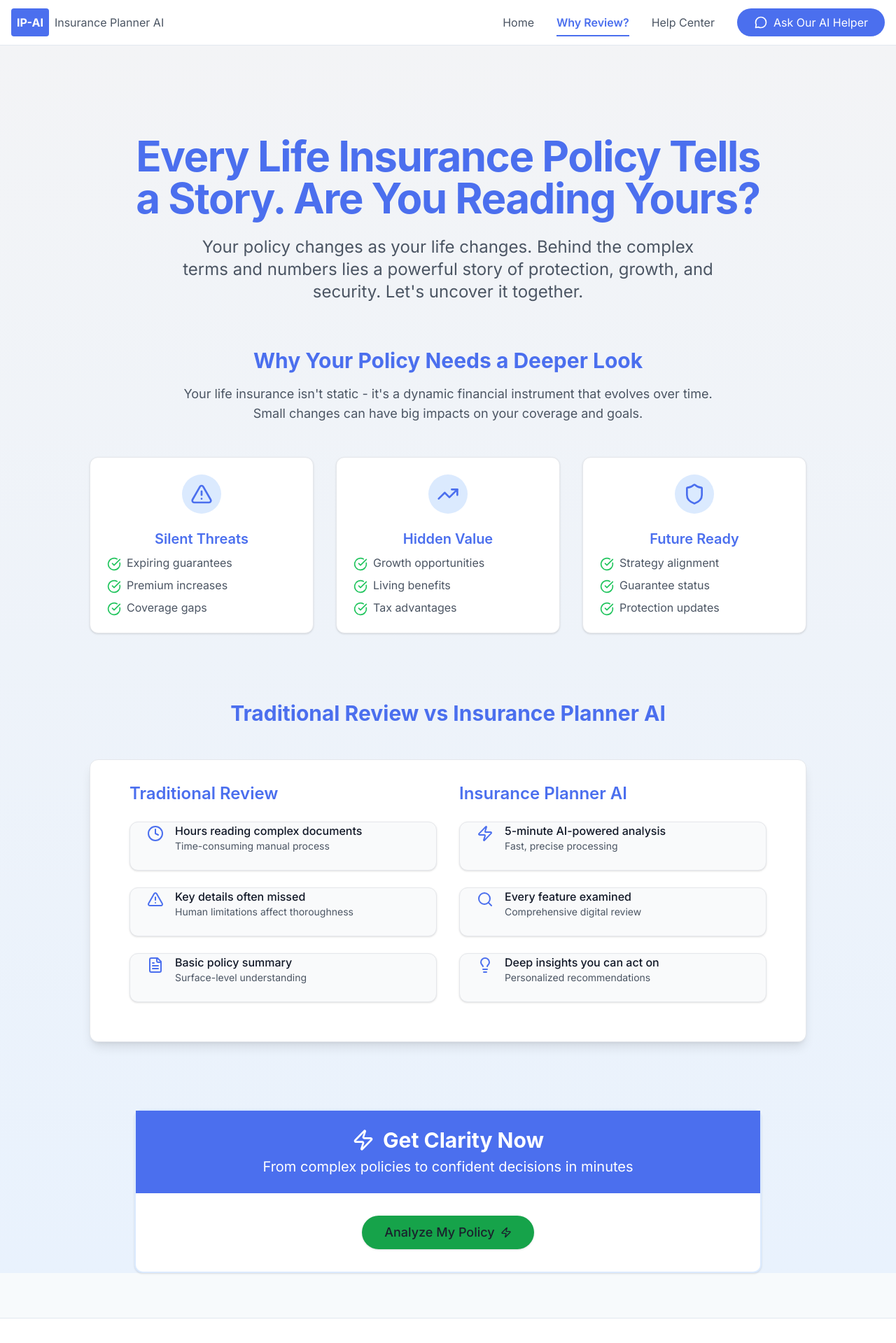
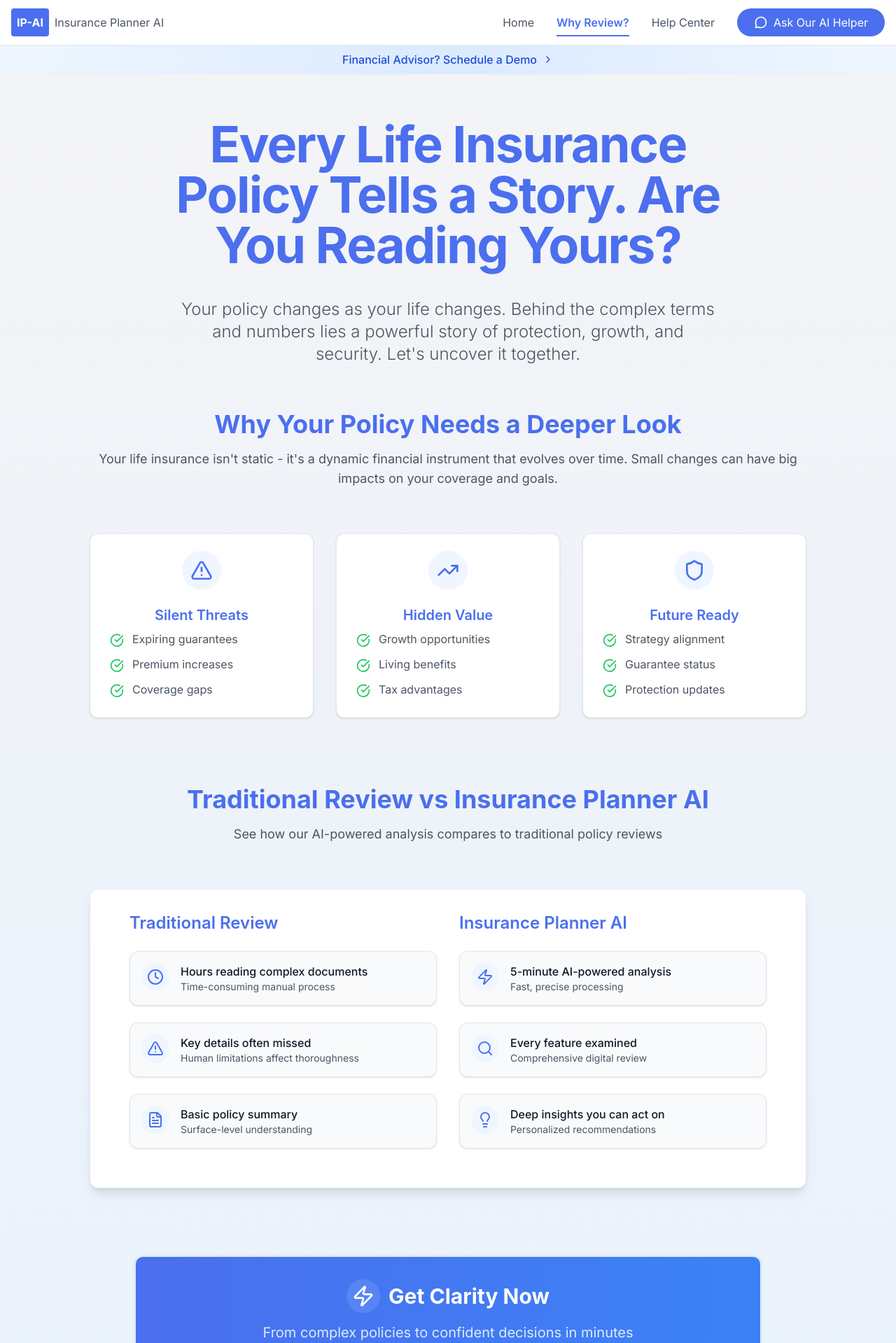
Before and after one commit to itsgabeover/dashboard-copy, a Next.js app: page /about in a window 1280 px wide. Shown: the top 1919 px of the page at 70% size. Built offline with nearby package versions, Linux system fonts and the light colour scheme.

Commit message:
Update page.tsx

```diff
--- a/app/about/page.tsx
+++ b/app/about/page.tsx
@@ -1,6 +1,18 @@
 "use client"
 
-import { Zap, Shield, TrendingUp, AlertTriangle, CheckCircle, Clock, FileText, Search, Lightbulb } from "lucide-react"
+import {
+  Zap,
+  Shield,
+  TrendingUp,
+  AlertTriangle,
+  CheckCircle,
+  Clock,
+  FileText,
+  Search,
+  Lightbulb,
+  ChevronRight,
+  ArrowRight,
+} from "lucide-react"
 import Link from "next/link"
 import { Button } from "@/components/ui/button"
 import { Card, CardContent, CardHeader } from "@/components/ui/card"
@@ -8,14 +20,28 @@ import type { FC } from "react"
 
 const AboutPage: FC = () => {
   return (
-    <section className="w-full bg-gradient-to-b from-gray-100 to-blue-100/50">
-      <div className="container mx-auto px-4 pt-16 md:pt-24 lg:pt-32">
+    <section className="w-full relative" aria-labelledby="about-title">
+      {/* Advisor Banner */}
+      <div className="bg-gradient-to-r from-blue-50 via-blue-100 to-blue-50 text-blue-700 py-2 px-4 text-center border-b border-blue-100/50">
+        <Link
+          href="/advisor-demo"
+          className="text-base font-medium hover:underline inline-flex items-center gap-2 transition-colors hover:text-blue-800"
+        >
+          Financial Advisor? Schedule a Demo <ChevronRight className="w-4 h-4" />
+        </Link>
+      </div>
+
+      <div className="min-h-screen bg-gradient-to-b from-gray-100 to-blue-100/50 py-16">
+        <div className="container mx-auto px-4 sm:px-6 lg:px-8">
           {/* Hero Section */}
-        <div className="flex flex-col items-center space-y-6 text-center mb-16">
-          <h1 className="text-4xl md:text-5xl lg:text-6xl font-bold tracking-tight text-[#4B6FEE] max-w-4xl">
+          <div className="flex flex-col items-center space-y-6 text-center max-w-4xl mx-auto mb-16">
+            <h1
+              id="about-title"
+              className="text-4xl md:text-6xl lg:text-7xl font-bold text-[#4B6FEE] mb-4 tracking-tight"
+            >
               Every Life Insurance Policy Tells a Story. Are You Reading Yours?
             </h1>
-          <p className="text-xl md:text-2xl text-gray-600 max-w-3xl">
+            <p className="text-xl md:text-2xl text-gray-600 font-light max-w-3xl">
               Your policy changes as your life changes. Behind the complex terms and numbers lies a powerful story of
               protection, growth, and security. Let&apos;s uncover it together.
             </p>
@@ -23,11 +49,13 @@ const AboutPage: FC = () => {
 
           {/* Key Issues Section */}
           <div className="max-w-5xl mx-auto mb-24">
-          <h2 className="text-3xl font-bold text-center text-[#4B6FEE] mb-4">Why Your Policy Needs a Deeper Look</h2>
-          <p className="text-lg text-gray-600 text-center mb-12 max-w-3xl mx-auto">
+            <div className="text-center mb-16 space-y-4">
+              <h2 className="text-3xl md:text-4xl font-bold text-[#4B6FEE]">Why Your Policy Needs a Deeper Look</h2>
+              <p className="text-gray-600 text-lg">
                 Your life insurance isn&apos;t static - it&apos;s a dynamic financial instrument that evolves over time.
                 Small changes can have big impacts on your coverage and goals.
               </p>
+            </div>
             <div className="grid md:grid-cols-3 gap-8">
               {[
                 {
@@ -48,20 +76,24 @@ const AboutPage: FC = () => {
               ].map((section, index) => (
                 <Card
                   key={index}
-                className="transition-all hover:shadow-lg bg-white transform hover:scale-105 duration-300"
+                  className="group transition-all duration-300 hover:shadow-lg bg-white transform hover:scale-102"
                 >
                   <CardHeader className="flex flex-col items-center pb-2">
-                  <div className="bg-blue-100 rounded-full p-3 mb-4">
-                    <section.icon className="w-8 h-8 text-[#4B6FEE]" />
+                    <div className="rounded-full bg-blue-50 p-3 mb-4 group-hover:bg-[#4B6FEE] transition-colors duration-300">
+                      <section.icon className="w-8 h-8 text-[#4B6FEE] group-hover:text-white transition-colors duration-300" />
                     </div>
                     <h3 className="text-xl font-semibold text-[#4B6FEE]">{section.title}</h3>
                   </CardHeader>
                   <CardContent>
                     <ul className="space-y-2">
                       {section.items.map((item, i) => (
-                      <li key={i} className="flex items-start">
-                        <CheckCircle className="w-5 h-5 text-green-500 mr-2 flex-shrink-0 mt-1" />
-                        <span className="text-gray-600">{item}</span>
+                        <li key={i} className="flex items-start group/item">
+                          <div className="flex-shrink-0 rounded-full p-1 transition-colors duration-300 group-hover/item:bg-green-50">
+                            <CheckCircle className="w-5 h-5 text-green-500" />
+                          </div>
+                          <span className="text-gray-600 ml-2 transition-colors duration-300 group-hover/item:text-gray-900">
+                            {item}
+                          </span>
                         </li>
                       ))}
                     </ul>
@@ -73,10 +105,15 @@ const AboutPage: FC = () => {
 
           {/* Enhanced Comparison Section */}
           <div className="max-w-5xl mx-auto mb-24">
-          <h2 className="text-3xl font-bold text-center text-[#4B6FEE] mb-12">
+            <div className="text-center mb-16 space-y-4">
+              <h2 className="text-3xl md:text-4xl font-bold text-[#4B6FEE]">
                 Traditional Review vs Insurance Planner AI
               </h2>
-          <Card className="bg-white p-8 shadow-lg">
+              <p className="text-gray-600 text-lg">
+                See how our AI-powered analysis compares to traditional policy reviews
+              </p>
+            </div>
+            <Card className="bg-white p-8 shadow-lg border-blue-100">
               <CardContent className="grid md:grid-cols-2 gap-8">
                 <div className="space-y-6">
                   <h3 className="text-2xl font-semibold text-[#4B6FEE] mb-4">Traditional Review</h3>
@@ -93,9 +130,11 @@ const AboutPage: FC = () => {
                     },
                     { icon: FileText, title: "Basic policy summary", description: "Surface-level understanding" },
                   ].map((item, index) => (
-                  <Card key={index} className="flex items-start gap-4 bg-gray-50 transition-all hover:shadow-md">
-                    <CardContent className="flex items-start gap-4">
-                      <item.icon className="w-6 h-6 text-[#4B6FEE] flex-shrink-0 mt-1" />
+                    <Card key={index} className="group transition-all duration-300 hover:shadow-md bg-gray-50">
+                      <CardContent className="flex items-start gap-4 p-4">
+                        <div className="rounded-full bg-blue-50 p-2 group-hover:bg-[#4B6FEE] transition-colors duration-300">
+                          <item.icon className="w-6 h-6 text-[#4B6FEE] group-hover:text-white transition-colors duration-300" />
+                        </div>
                         <div>
                           <p className="font-medium text-gray-900">{item.title}</p>
                           <p className="text-sm text-gray-600">{item.description}</p>
@@ -115,9 +154,11 @@ const AboutPage: FC = () => {
                       description: "Personalized recommendations",
                     },
                   ].map((item, index) => (
-                  <Card key={index} className="flex items-start gap-4 bg-gray-50 transition-all hover:shadow-md">
-                    <CardContent className="flex items-start gap-4">
-                      <item.icon className="w-6 h-6 text-[#4B6FEE] flex-shrink-0 mt-1" />
+                    <Card key={index} className="group transition-all duration-300 hover:shadow-md bg-gray-50">
+                      <CardContent className="flex items-start gap-4 p-4">
+                        <div className="rounded-full bg-blue-50 p-2 group-hover:bg-[#4B6FEE] transition-colors duration-300">
+                          <item.icon className="w-6 h-6 text-[#4B6FEE] group-hover:text-white transition-colors duration-300" />
+                        </div>
                         <div>
                           <p className="font-medium text-gray-900">{item.title}</p>
                           <p className="text-sm text-gray-600">{item.description}</p>
@@ -132,23 +173,30 @@ const AboutPage: FC = () => {
 
           {/* Call to Action */}
           <div className="max-w-4xl mx-auto mb-16">
-          <Card className="border-2 border-blue-100 bg-white">
-            <CardHeader className="text-center bg-[#4B6FEE] text-white">
-              <div className="flex items-center justify-center gap-3">
+            <Card className="border-2 border-blue-100 bg-white transform transition-all duration-300 hover:shadow-xl hover:-translate-y-1 overflow-hidden">
+              <CardHeader className="text-center bg-gradient-to-r from-[#4B6FEE] to-blue-500 text-white p-8">
+                <div className="flex items-center justify-center gap-3 mb-2">
+                  <div className="rounded-full bg-white/10 p-2 transition-transform duration-300 group-hover:scale-110">
                     <Zap className="w-8 h-8" />
+                  </div>
                   <h2 className="text-2xl md:text-3xl font-bold">Get Clarity Now</h2>
                 </div>
-              <p className="text-xl mt-2">From complex policies to confident decisions in minutes</p>
+                <p className="text-xl text-blue-100">From complex policies to confident decisions in minutes</p>
               </CardHeader>
-            <CardContent className="flex justify-center p-8">
-              <Button asChild size="lg" className="bg-green-600 hover:bg-green-700 text-lg px-8 py-6 rounded-full">
+              <CardContent className="flex justify-center p-8 bg-gradient-to-b from-white to-blue-50/30">
+                <Button
+                  asChild
+                  size="lg"
+                  className="bg-green-600 hover:bg-green-700 text-lg px-8 py-6 rounded-full transition-all duration-300 hover:scale-105 shadow-lg hover:shadow-xl"
+                >
                   <Link href="/upload" className="flex items-center gap-2">
                     Analyze My Policy
-                  <Zap className="w-5 h-5" />
+                    <ArrowRight className="w-5 h-5 transition-transform duration-300 group-hover:translate-x-1" />
                   </Link>
                 </Button>
               </CardContent>
             </Card>
+          </div>
         </div>
       </div>
     </section>
```
Lines whose indentation alone changed are shown as unchanged.
